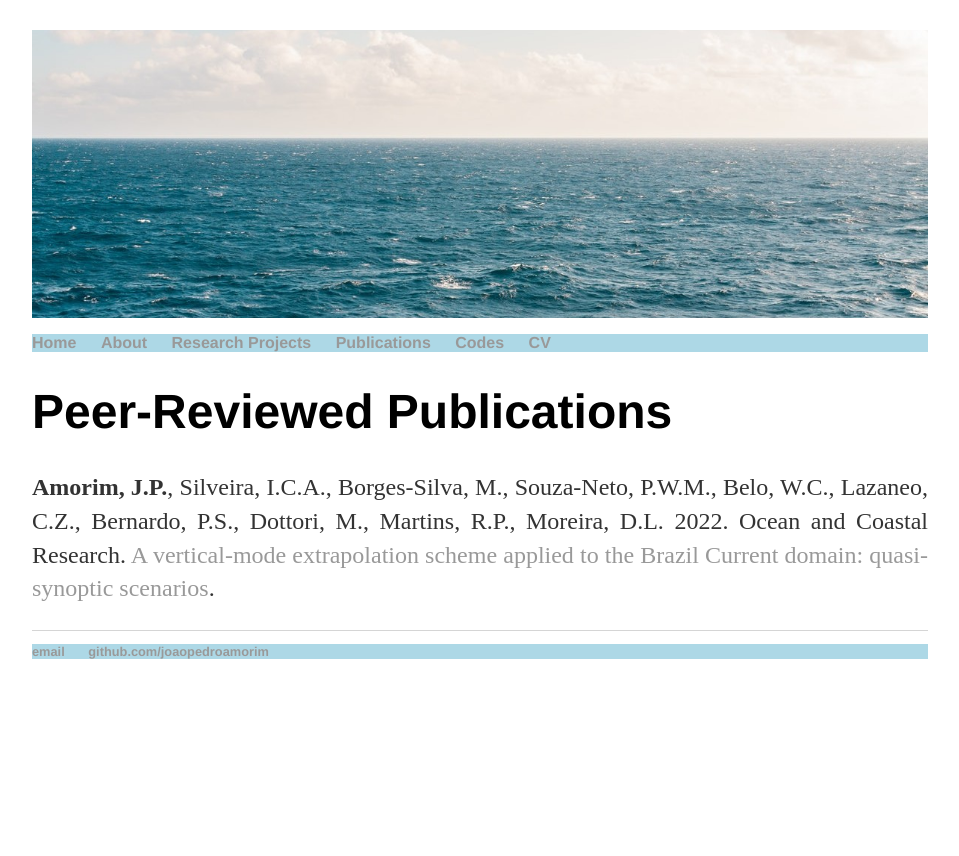
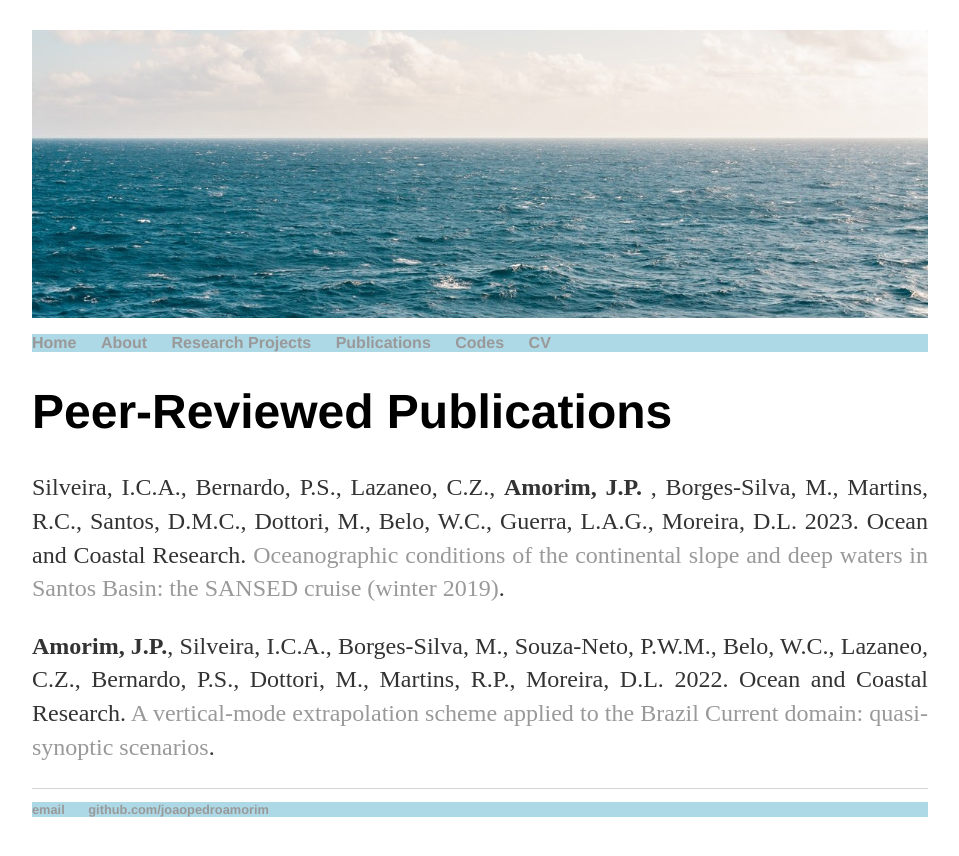
Before and after one commit to joaopedroamorim/joaopedroamorim.github.io, a Jekyll site: the page built from papers/index.html, in a window 1280 px wide. Shown: the top 856 px of the page, without its empty margins (160-1119 px from the left). Built offline with Jekyll 4.4.1, drawn with Linux system fonts in a browser that asks for light colours.

Commit message:
Update index.html

```diff
--- a/papers/index.html
+++ b/papers/index.html
@@ -5,7 +5,12 @@ permalink: /papers/
 ---
 	<h1>{{ page.title }}</h1>
 	<div class = "blurb">
+		<p align = "justify"> Silveira, I.C.A., Bernardo, P.S., Lazaneo, C.Z., <strong> Amorim, J.P. </strong>, Borges-Silva, M., Martins, R.C., Santos, D.M.C., Dottori, M., Belo, W.C., Guerra, L.A.G., Moreira, D.L. 2023. Ocean and Coastal Research.
+			<a href="https://doi.org/10.1590/2675-2824071.2206icas">Oceanographic conditions of the continental slope and deep waters in Santos Basin: the SANSED cruise (winter 2019)</a>.
+		</p>
+
 		<p align = "justify"> <strong>Amorim, J.P.</strong>, Silveira, I.C.A., Borges-Silva, M., Souza-Neto, P.W.M., Belo, W.C., Lazaneo, C.Z., Bernardo, P.S.,
 			Dottori, M., Martins, R.P., Moreira, D.L. 2022. Ocean and Coastal Research. <a href="https://doi.org/10.1590/2675-2824070.22141jpma">A vertical-mode extrapolation scheme applied to the Brazil Current domain: quasi-synoptic scenarios</a>.
 		</p>
+
 	</div><!--/.blurb -->
```
